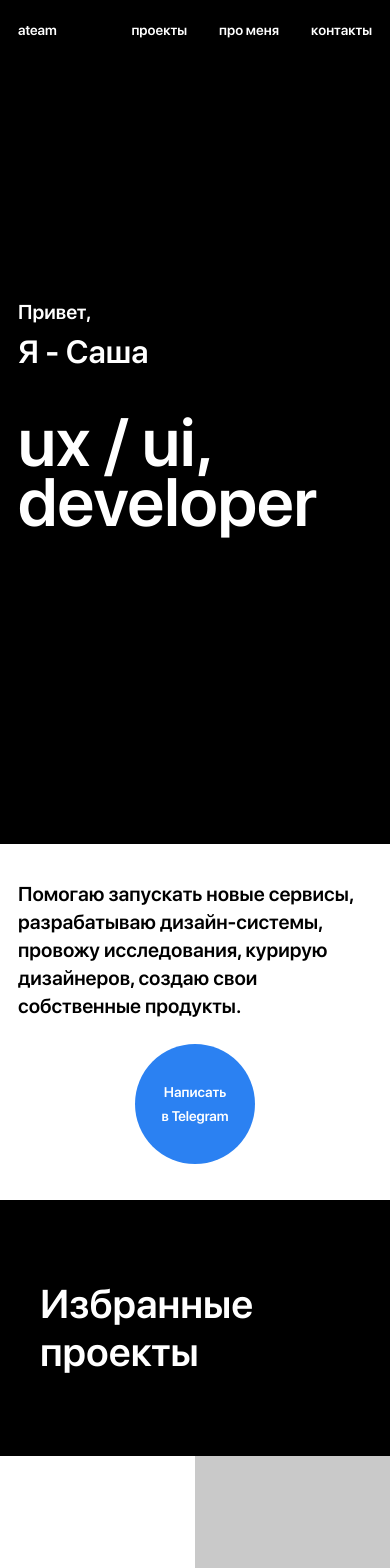
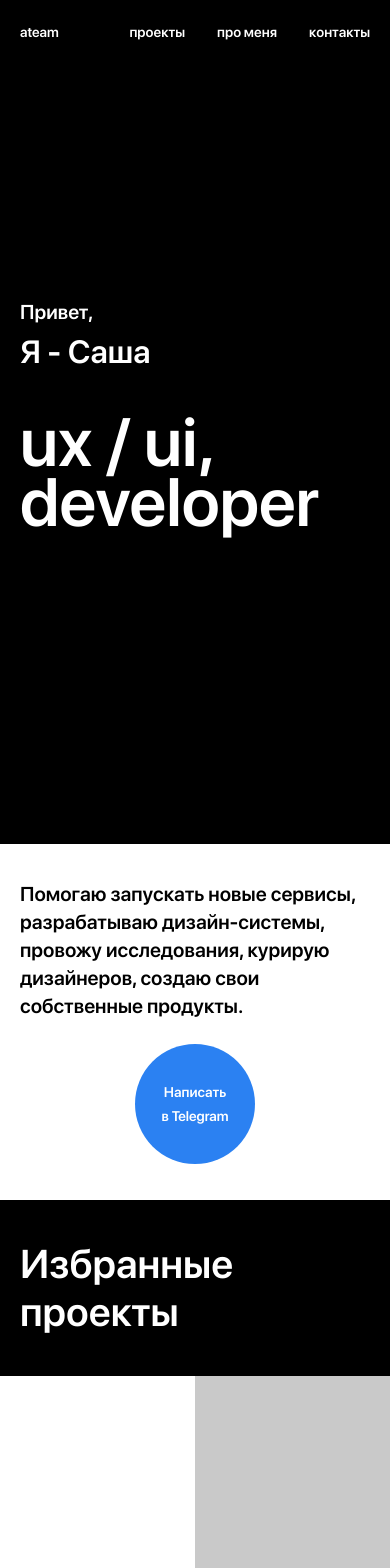
Before and after one commit to AlexBazh/portfolio, a Vue app: page / in a window 390 px wide. Shown: the top 1568 px of the page. Built offline with nearby package versions, Linux system fonts and the light colour scheme.

Commit message:
fixed paddings

```diff
--- a/src/components/commons/v-cta.vue
+++ b/src/components/commons/v-cta.vue
@@ -61,7 +61,7 @@ export default {
             }
         }
         @media screen and (max-width: 640px){
-            padding: 40 18px;
+            padding: 40px 20px;
             .blue_block {
               display: none;
             }
--- a/src/components/commons/v-favorite.vue
+++ b/src/components/commons/v-favorite.vue
@@ -26,7 +26,7 @@ export default {
             padding: 80px 40px;
         }
         @media screen and (max-width: 640px){
-            padding: 40 18x;
+            padding: 40px 20px;
         }
     }
 </style>
--- a/src/components/commons/v-features.vue
+++ b/src/components/commons/v-features.vue
@@ -73,7 +73,7 @@ export default {
             }
         }
         @media screen and (max-width: 640px){
-            padding: 12px 18px;
+            padding: 12px 20px;
             .feature_content {
                 flex-wrap: wrap;
                 gap: 24px;
--- a/src/components/commons/v-footer.vue
+++ b/src/components/commons/v-footer.vue
@@ -29,7 +29,7 @@ export default {
             padding: 40px 32px;
         }
         @media screen and (max-width: 640px){
-            padding: 18px;
+            padding: 20px;
         }
     }
 </style>
--- a/src/components/commons/v-form.vue
+++ b/src/components/commons/v-form.vue
@@ -80,7 +80,7 @@ export default {
             }
         }
         @media screen and (max-width: 640px){
-            padding: 40 18px;
+            padding: 40 20px;
             .spec_list {
                 .spec_item {
                     .nav {
--- a/src/components/commons/v-header.vue
+++ b/src/components/commons/v-header.vue
@@ -52,7 +52,7 @@ export default {
             padding: 24px;
         }
         @media screen and (max-width: 640px){
-            padding: 18px;
+            padding: 20px;
             .header_nav {
                 gap: 32px;
             }
--- a/src/components/commons/v-heroheader.vue
+++ b/src/components/commons/v-heroheader.vue
@@ -49,7 +49,7 @@ export default {
             }
         }
         @media screen and (max-width: 640px){
-            padding: 0 18px;
+            padding: 0 20px;
             .right_avatar {
                 display: none;
             }
--- a/src/components/commons/v-page_title.vue
+++ b/src/components/commons/v-page_title.vue
@@ -33,7 +33,7 @@ export default {
             }
         }
         @media screen and (max-width: 640px){
-            padding: 100px 18px 40px;
+            padding: 100px 20px 40px;
             .page_title__h1 {
                 margin-bottom: 16px;
             }
```
